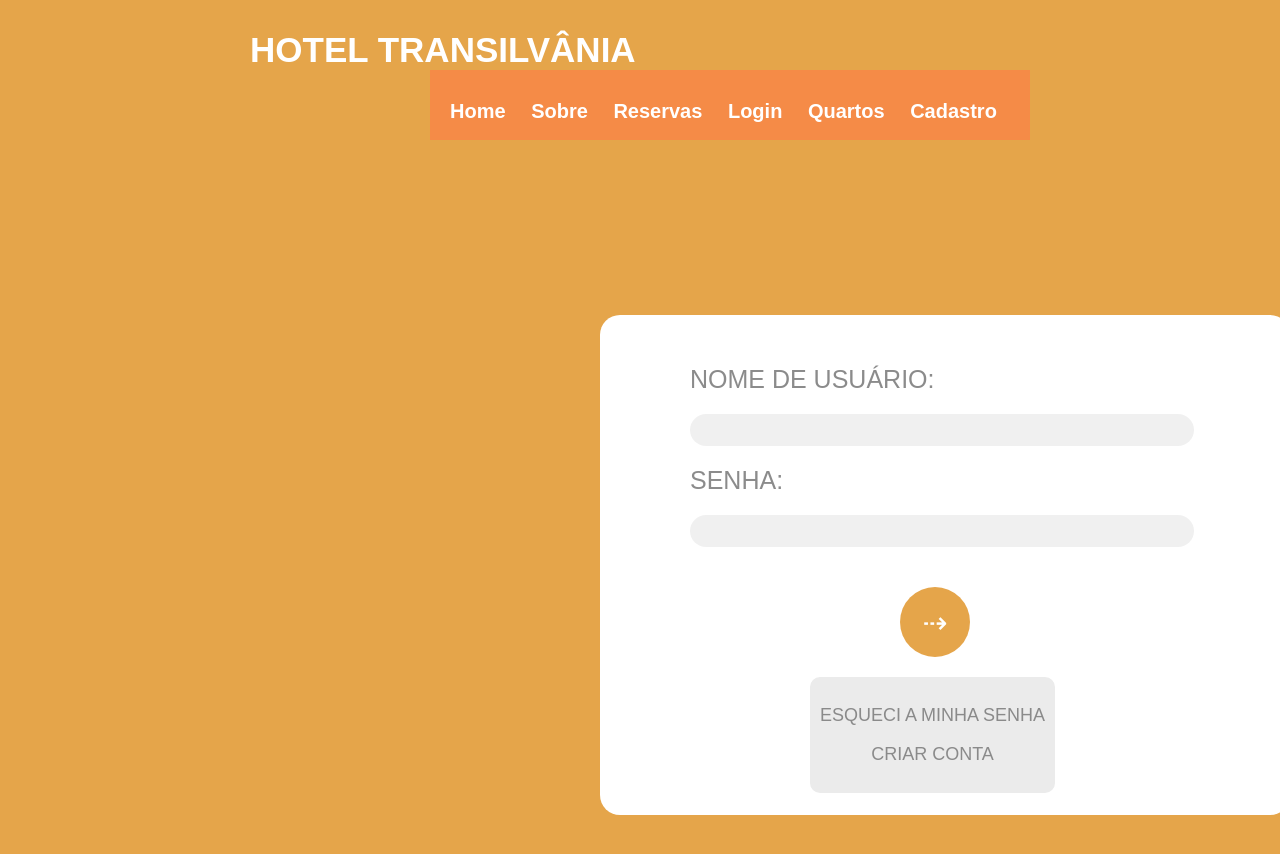
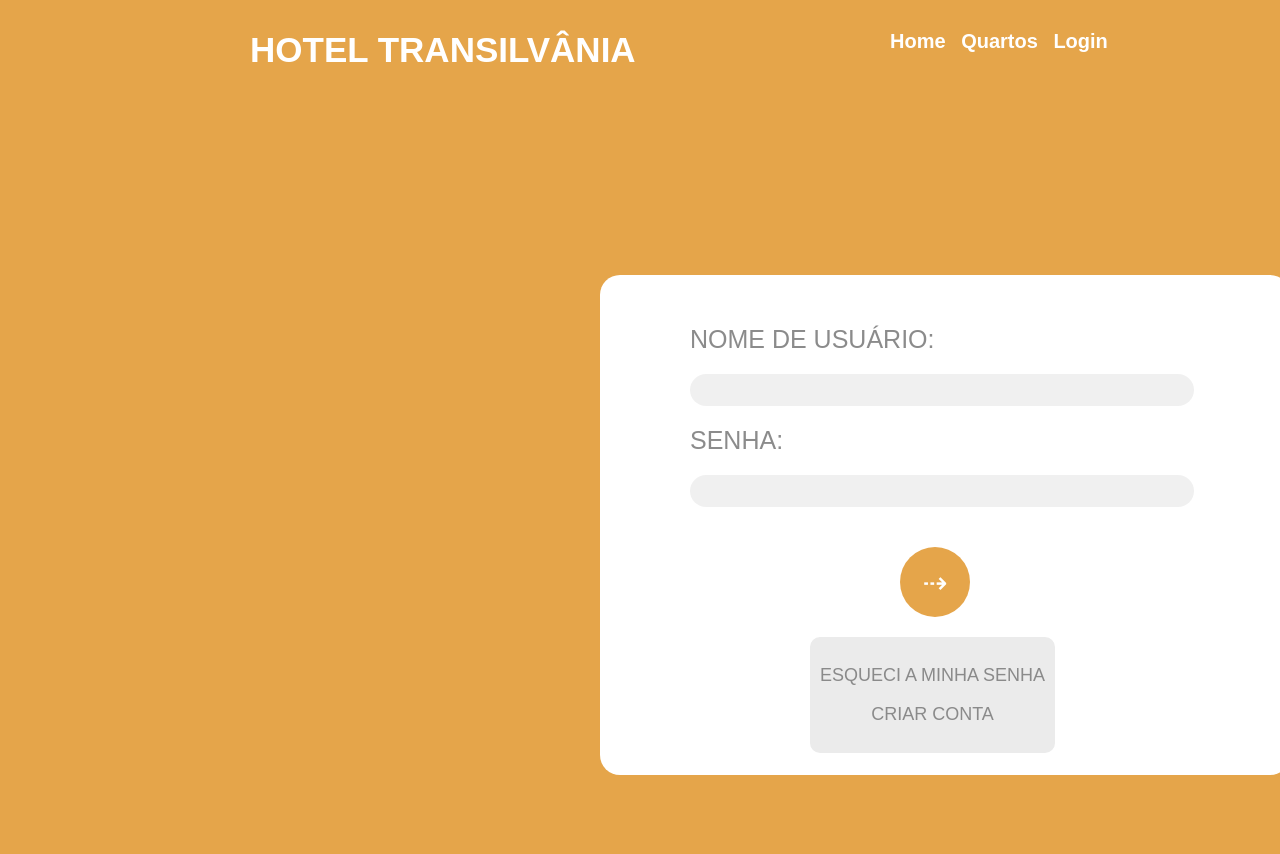
Before and after one commit to weniosantana/HotelTransilvania, a plain HTML site: page login.html in a window 1280 px wide. Drawn offline with Linux system fonts and the light colour scheme.

Commit message:
atualização

```diff
--- a/css/style.css
+++ b/css/style.css
@@ -25,15 +25,13 @@ body{
     font-weight: bold;
     font-family: Arial, Helvetica, sans-serif;
     font-size: 20px;
-    width: 600px;
+    width: 400px;
     height: 60px;
-    margin-right: 250px;
     padding-top: 10px;
-    background-color: #f58b47;
 
 }
 .menu p{
-    padding-left: 20px;
+    padding-left: 10px;
 
     display: inline-block;
 
@@ -303,3 +301,7 @@ a{
     height: 300px;
     background-color: red;
 }
+
+.menu p{
+    text-decoration: none;
+}
--- a/login.html
+++ b/login.html
@@ -13,12 +13,11 @@
 
         <div class="menu">
             <p><a href="index.html">Home</a></p>
-            <p class="see">Sobre</p>
-            <p>Reservas</p>
-            <p><a href="login.html">Login</a></p>
             <p><a href="quartos.html">Quartos</a> </p>
-            <p><a href="cadastro.html">Cadastro</a> </p>
+            <p><a href="login.html">Login</a> </p>
         </div>
+
+
     </div>
     <div class="sobreLogin">
         <div class="sobreC">
@@ -31,7 +30,7 @@
                     <input class="bot" type="submit" value="⇢">
                     <div class="infoLogin">
                         <p><a href="">ESQUECI A MINHA SENHA</a></p>
-                        <p><a href="">CRIAR CONTA</a></p>
+                        <p><a href="cadastro.html">CRIAR CONTA</a></p>
                     </div>
                 </form>
 
--- a/style2.css
+++ b/style2.css
@@ -149,3 +149,8 @@ body{
 img#final.imagem2{
     margin-bottom: 5%;
 }
+
+.menu a{
+    text-decoration: none;
+    color: white;
+}
```
Also changed, not shown: cadastro.html (+4 -4 lines), index.html (+7 -5 lines), quartos.html (+8 -8 lines), img/R.jpg (renamed from R.jpg), img/img1.jpg (renamed from img1.jpg), img/img3.jpg (renamed from img3.jpg), img/img6.jpg (renamed from img6.jpg), img/img7.jpg (renamed from img7.jpg), 3 other files.
